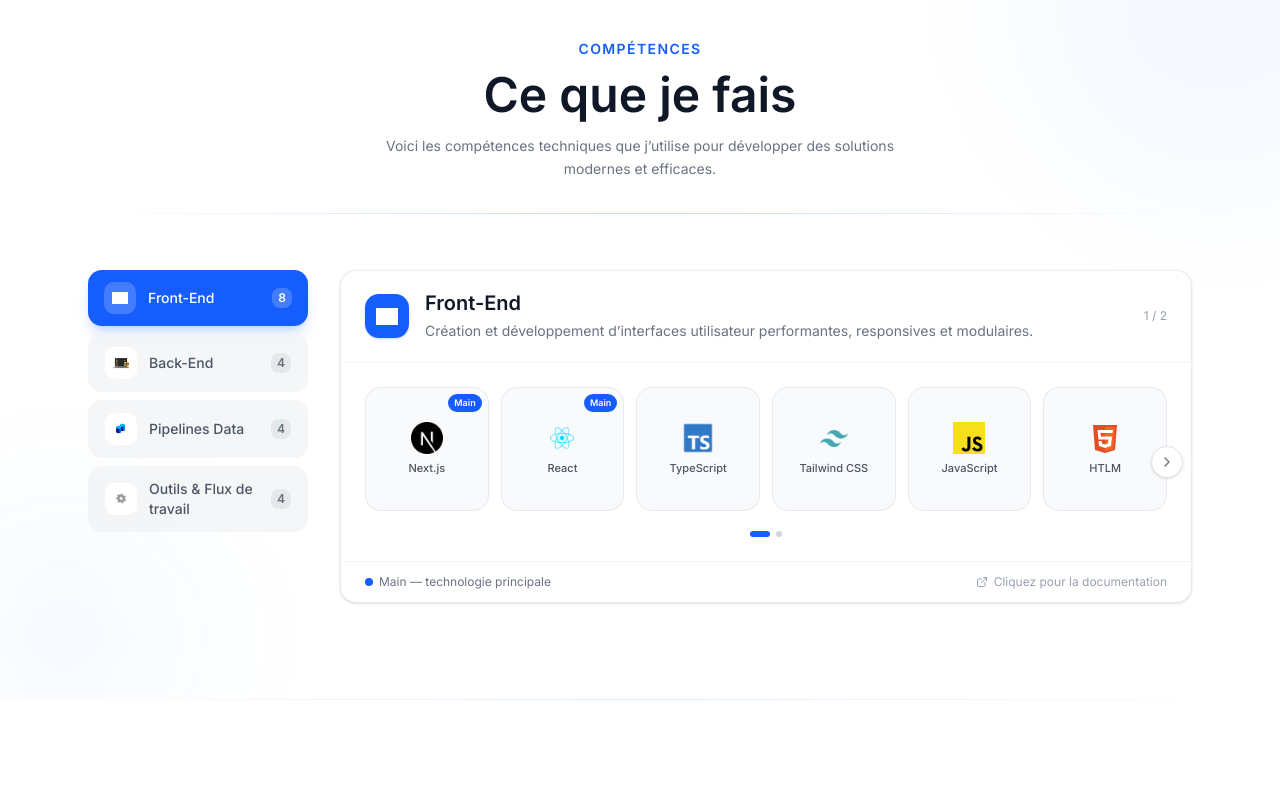
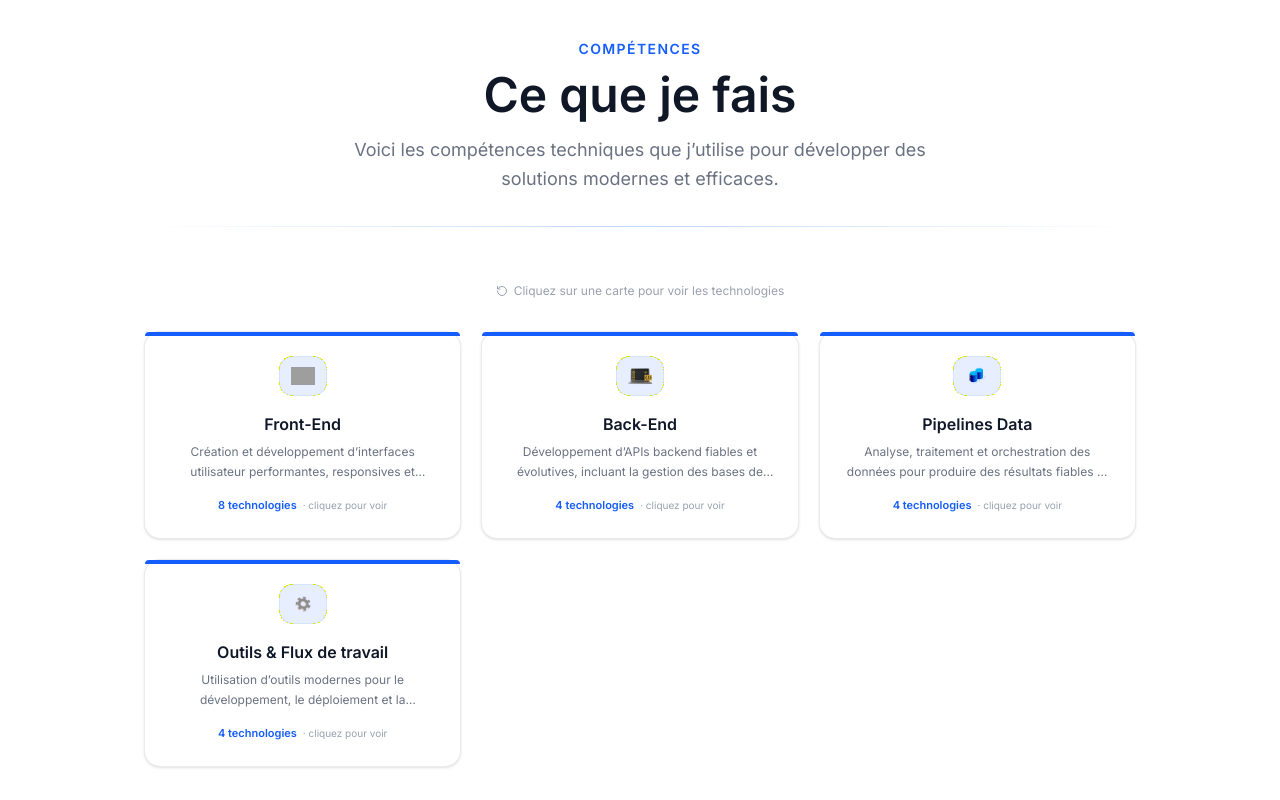
Before and after one commit to RYJramefison/Portfolio, a Next.js app: page / in a window 1280 px wide. Shown: the part 940-1740 px from the top of the page. Built offline with nearby package versions, Linux system fonts and the light colour scheme; no server answers; grey boxes are pictures that could not be loaded.

Commit message:
chore: update skill section

```diff
--- a/components/sections/AcademyStudentSection.tsx
+++ b/components/sections/AcademyStudentSection.tsx
@@ -45,7 +45,7 @@ export default function AcademyStudentSection() {
           <h2 className="text-4xl md:text-5xl font-bold text-gray-900 dark:text-gray-100 mb-4">
             {t.background.title}
           </h2>
-          <p className="text-gray-500 dark:text-gray-400 max-w-xl mx-auto text-sm leading-relaxed">
+          <p className="text-gray-500 dark:text-gray-400 max-w-xl mx-auto text-xs leading-relaxed">
             {t.background.description}
           </p>
           <div className="mt-8 h-px bg-gradient-to-r from-transparent via-blue-500/30 dark:via-blue-700/20 to-transparent" />
--- a/components/sections/SkillsSection.tsx
+++ b/components/sections/SkillsSection.tsx
@@ -1,63 +1,36 @@
 'use client'
 
-import { motion, AnimatePresence } from 'framer-motion'
-import { useEffect, useState } from 'react'
+import { motion } from 'framer-motion'
+import { useState } from 'react'
 import { useLang } from '@/app/providers/lang-provider'
 import { translations } from '@/app/i18n/translations'
 import Image from 'next/image'
-import { ChevronLeft, ChevronRight, ExternalLink } from 'lucide-react'
+import { ExternalLink, RotateCcw } from 'lucide-react'
 
 export default function SkillsSection() {
   const { lang } = useLang()
   const t = translations[lang].skills
 
-  const [activeIndex, setActiveIndex] = useState(0)
-  const [tabDirection, setTabDirection] = useState<1 | -1>(1)
-  const activeCategory = t.categories[activeIndex]
+  // Carte actuellement retournée
+  const [flipped, setFlipped] = useState<number | null>(null)
 
-  const ITEMS_PER_PAGE = 6
-  const [page, setPage] = useState(0)
-  const [pageDirection, setPageDirection] = useState<1 | -1>(1)
-
-  const totalPages = Math.ceil(activeCategory.skills.length / ITEMS_PER_PAGE)
-  const visibleSkills = activeCategory.skills.slice(
-    page * ITEMS_PER_PAGE,
-    page * ITEMS_PER_PAGE + ITEMS_PER_PAGE
-  )
-
-  useEffect(() => { setPage(0) }, [activeIndex])
-
-  const switchTab = (index: number) => {
-    if (index === activeIndex) return
-    setTabDirection(index > activeIndex ? 1 : -1)
-    setActiveIndex(index)
-  }
-
-  const pageVariants = {
-    initial: (d: number) => ({ opacity: 0, x: d > 0 ? 32 : -32 }),
-    animate: { opacity: 1, x: 0 },
-    exit:    (d: number) => ({ opacity: 0, x: d > 0 ? -32 : 32 }),
-  }
+  const toggle = (index: number) =>
+    setFlipped((prev) => (prev === index ? null : index))
 
   return (
     <section id="skills" className="relative py-24 bg-white dark:bg-gray-950 overflow-hidden">
 
-      {/* ── Ligne déco haut ── */}
       <div className="absolute top-0 inset-x-0 h-px bg-gradient-to-r from-transparent via-blue-300/30 dark:via-blue-700/20 to-transparent" />
 
-      {/* ── Cercle déco fond ── */}
-      <div className="absolute -top-32 -right-32 w-96 h-96 rounded-full bg-blue-600/[0.04] dark:bg-blue-500/[0.06] blur-3xl pointer-events-none" />
-      <div className="absolute -bottom-20 -left-20 w-72 h-72 rounded-full bg-blue-600/[0.03] dark:bg-blue-500/[0.04] blur-3xl pointer-events-none" />
-
-      <div className="relative max-w-6xl mx-auto px-6">
+      <div className="relative max-w-5xl mx-auto px-4">
 
         {/* ── Header ── */}
         <motion.div
+          className="text-center mb-14"
           initial={{ opacity: 0, y: 20 }}
           whileInView={{ opacity: 1, y: 0 }}
           viewport={{ once: true }}
           transition={{ duration: 0.6 }}
-          className="mb-14 text-center"
         >
           <span className="inline-block text-blue-600 dark:text-blue-400 font-semibold text-sm tracking-widest uppercase mb-3">
             {t.title}
@@ -65,252 +38,176 @@ export default function SkillsSection() {
           <h2 className="text-4xl md:text-5xl font-bold text-gray-900 dark:text-gray-100 mb-4">
             {t.subtitle}
           </h2>
-          <p className="text-gray-500 dark:text-gray-400 max-w-xl mx-auto text-sm leading-relaxed">
+          <p className="text-gray-500 dark:text-gray-400 max-w-xl mx-auto text-lg leading-relaxed">
             {t.description}
           </p>
           <div className="mt-8 h-px bg-gradient-to-r from-transparent via-blue-500/30 dark:via-blue-700/20 to-transparent" />
         </motion.div>
 
-        {/* ── Layout principal : sidebar + contenu ── */}
-        <div className="grid grid-cols-1 lg:grid-cols-[220px_1fr] gap-8 items-start">
+        {/* ── Hint ── */}
+        <motion.p
+          initial={{ opacity: 0 }}
+          whileInView={{ opacity: 1 }}
+          viewport={{ once: true }}
+          transition={{ delay: 0.3 }}
+          className="text-center text-xs text-gray-400 dark:text-gray-500 mb-8 flex items-center justify-center gap-1.5"
+        >
+          <RotateCcw className="w-3 h-3" />
+          Cliquez sur une carte pour voir les technologies
+        </motion.p>
 
-          {/* ── Sidebar : navigation catégories ── */}
-          <motion.div
-            initial={{ opacity: 0, x: -20 }}
-            whileInView={{ opacity: 1, x: 0 }}
-            viewport={{ once: true }}
-            transition={{ duration: 0.5, delay: 0.1 }}
-            className="flex lg:flex-col gap-2 flex-wrap lg:flex-nowrap"
-          >
-            {t.categories.map((cat, index) => {
-              const isActive = index === activeIndex
-              return (
-                <button
-                  key={cat.title}
-                  onClick={() => switchTab(index)}
-                  className={`
-                    group relative flex items-center gap-3 px-4 py-3 rounded-xl
-                    text-sm font-medium transition-all duration-200 text-left
-                    ${isActive
-                      ? 'bg-blue-600 text-white shadow-lg shadow-blue-600/20'
-                      : 'bg-gray-100/80 dark:bg-gray-800/50 text-gray-600 dark:text-gray-400 hover:bg-gray-200/80 dark:hover:bg-gray-800 hover:text-gray-900 dark:hover:text-gray-200 border border-transparent hover:border-gray-200 dark:hover:border-gray-700/50'
-                    }
-                  `}
-                >
-                  {/* Pill active animée */}
-                  {isActive && (
-                    <motion.span
-                      layoutId="skill-tab-bg"
-                      className="absolute inset-0 rounded-xl bg-blue-600 -z-10"
-                      transition={{ type: 'spring', stiffness: 300, damping: 30 }}
-                    />
-                  )}
-
-                  <span className={`relative flex-shrink-0 w-8 h-8 rounded-lg flex items-center justify-center transition-all duration-200
-                    ${isActive ? 'bg-white/20' : 'bg-white dark:bg-gray-700/60 group-hover:bg-white dark:group-hover:bg-gray-700'}`}
-                  >
-                    <Image
-                      src={cat.icon}
-                      alt={cat.title}
-                      width={16}
-                      height={16}
-                      className={isActive ? 'brightness-0 invert' : 'dark:brightness-0 dark:invert dark:opacity-70'}
-                    />
-                  </span>
-
-                  <span className="relative">{cat.title}</span>
-
-                  {/* Nombre de skills */}
-                  <span className={`relative ml-auto text-xs px-1.5 py-0.5 rounded-md font-semibold
-                    ${isActive ? 'bg-white/20 text-white' : 'bg-gray-200 dark:bg-gray-700 text-gray-500 dark:text-gray-400'}`}
-                  >
-                    {cat.skills.length}
-                  </span>
-                </button>
-              )
-            })}
-          </motion.div>
-
-          {/* ── Contenu catégorie active ── */}
-          <AnimatePresence mode="wait" custom={tabDirection}>
-            <motion.div
-              key={activeCategory.title}
-              custom={tabDirection}
-              initial={{ opacity: 0, x: tabDirection * 24 }}
-              animate={{ opacity: 1, x: 0 }}
-              exit={{ opacity: 0, x: tabDirection * -24 }}
-              transition={{ duration: 0.3, ease: 'easeInOut' }}
-              className="rounded-2xl border border-gray-200/80 dark:border-white/[0.06] bg-white dark:bg-gray-900 shadow-sm dark:shadow-black/30 overflow-hidden"
-            >
-              {/* ── En-tête de la carte ── */}
-              <div className="flex items-center gap-4 px-6 py-5 border-b border-gray-100 dark:border-white/[0.05]">
-                <div className="w-11 h-11 rounded-xl bg-blue-600 flex items-center justify-center flex-shrink-0 shadow-sm shadow-blue-600/20">
-                  <Image
-                    src={activeCategory.icon}
-                    alt={activeCategory.title}
-                    width={22}
-                    height={22}
-                    className="brightness-0 invert"
-                  />
-                </div>
-                <div className="min-w-0">
-                  <h3 className="text-xl font-bold text-gray-900 dark:text-gray-100 leading-tight">
-                    {activeCategory.title}
-                  </h3>
-                  <p className="text-sm text-gray-500 dark:text-gray-400 mt-1 leading-relaxed">
-                    {activeCategory.description}
-                  </p>
-                </div>
-                {/* Indicateur page */}
-                {totalPages > 1 && (
-                  <span className="ml-auto text-xs text-gray-400 dark:text-gray-500 flex-shrink-0">
-                    {page + 1} / {totalPages}
-                  </span>
-                )}
-              </div>
-
-              {/* ── Grille skills ── */}
-              <div className="relative p-6">
-
-                {/* Flèche gauche */}
-                {activeCategory.skills.length > ITEMS_PER_PAGE && page > 0 && (
-                  <button
-                    onClick={() => { setPageDirection(-1); setPage((p) => p - 1) }}
-                    className="absolute left-2 top-1/2 -translate-y-1/2 z-20 w-8 h-8 rounded-full bg-white dark:bg-gray-800 border border-gray-200 dark:border-gray-700 shadow-sm flex items-center justify-center text-gray-500 dark:text-gray-400 hover:border-blue-400 hover:text-blue-600 dark:hover:border-blue-500 dark:hover:text-blue-400 transition-all hover:scale-105"
-                  >
-                    <ChevronLeft className="h-4 w-4" />
-                  </button>
-                )}
-
-                {/* Flèche droite */}
-                {activeCategory.skills.length > ITEMS_PER_PAGE && page < totalPages - 1 && (
-                  <button
-                    onClick={() => { setPageDirection(1); setPage((p) => p + 1) }}
-                    className="absolute right-2 top-1/2 -translate-y-1/2 z-20 w-8 h-8 rounded-full bg-white dark:bg-gray-800 border border-gray-200 dark:border-gray-700 shadow-sm flex items-center justify-center text-gray-500 dark:text-gray-400 hover:border-blue-400 hover:text-blue-600 dark:hover:border-blue-500 dark:hover:text-blue-400 transition-all hover:scale-105"
-                  >
-                    <ChevronRight className="h-4 w-4" />
-                  </button>
-                )}
-
-                <AnimatePresence mode="wait" custom={pageDirection}>
-                  <motion.ul
-                    key={page}
-                    custom={pageDirection}
-                    variants={pageVariants}
-                    initial="initial"
-                    animate="animate"
-                    exit="exit"
-                    transition={{ duration: 0.28, ease: 'easeOut' }}
-                    className="grid grid-cols-3 sm:grid-cols-6 gap-3"
-                  >
-                    {visibleSkills.map((skill, i) => (
-                      <motion.li
-                        key={skill.name}
-                        initial={{ opacity: 0, y: 12 }}
-                        animate={{ opacity: 1, y: 0 }}
-                        transition={{ delay: i * 0.04, duration: 0.3 , type: 'spring', stiffness: 280, damping: 18 }}
-                        role="link"
-                        tabIndex={0}
-                        onClick={() => window.open(skill.documentation, '_blank')}
-                        onKeyDown={(e) => {
-                          if (e.key === 'Enter' || e.key === ' ') {
-                            e.preventDefault()
-                            window.open(skill.documentation, '_blank')
-                          }
-                        }}
-                        style={{ ['--skill-color' as any]: skill.color }}
-                        whileHover={{ y: -4, scale: 1.05 }}
-                        className="group relative aspect-square rounded-2xl cursor-pointer flex flex-col items-center justify-center gap-2 p-3 transition-all duration-300 bg-gray-50 dark:bg-gray-800/60 border border-gray-200/80 dark:border-white/[0.06] hover:border-[rgba(var(--skill-color),0.5)] hover:shadow-lg dark:hover:shadow-black/30 overflow-hidden"
-                      >
-                        {/* Fond couleur skill au hover */}
-                        <span
-                          className="absolute inset-0 opacity-0 group-hover:opacity-100 transition-opacity duration-400"
-                          style={{ background: `rgba(${skill.color}, 0.08)` }}
-                        />
-
-                        {/* Lueur */}
-                        <span className="pointer-events-none absolute inset-0 opacity-0 group-hover:opacity-100 transition-opacity duration-500">
-                          <span
-                            className="absolute -top-4 -left-4 w-16 h-16 rounded-full blur-2xl"
-                            style={{ background: `rgba(${skill.color}, 0.3)` }}
-                          />
-                        </span>
-
-                        {/* Icône */}
-                        <span className="relative z-10">
-                          <Image
-                            src={skill.icon}
-                            alt={skill.name}
-                            width={32}
-                            height={32}
-                            className="object-contain transition-all duration-300 group-hover:scale-110"
-                            style={{
-                              filter: `drop-shadow(0 0 8px rgba(${skill.color}, 0))`,
-                            }}
-                          />
-                        </span>
-
-                        {/* Nom */}
-                        <span className="relative z-10 text-[11px] font-medium text-gray-600 dark:text-gray-400 group-hover:text-gray-900 dark:group-hover:text-gray-100 transition-colors duration-200 text-center leading-tight">
-                          {skill.name}
-                        </span>
-
-                        {/* Badge Main */}
-                        {skill.primary && (
-                          <span
-                            className="absolute top-1.5 right-1.5 z-20 text-[9px] px-1.5 py-0.5 rounded-full font-bold bg-blue-600 text-white group-hover:scale-110 transition-transform duration-200"
-                            style={{}}
-                          >
-                            Main
-                          </span>
-                        )}
-
-                        {/* Lien externe discret */}
-                        <span className="absolute bottom-1.5 right-1.5 z-20 opacity-0 group-hover:opacity-60 transition-opacity duration-200">
-                          <ExternalLink className="w-2.5 h-2.5 text-gray-500 dark:text-gray-400" />
-                        </span>
-                      </motion.li>
-                    ))}
-                  </motion.ul>
-                </AnimatePresence>
-
-                {/* ── Dots pagination ── */}
-                {totalPages > 1 && (
-                  <div className="flex justify-center gap-1.5 mt-5">
-                    {Array.from({ length: totalPages }).map((_, i) => (
-                      <button
-                        key={i}
-                        onClick={() => { setPageDirection(i > page ? 1 : -1); setPage(i) }}
-                        className={`rounded-full transition-all duration-300 ${
-                          i === page
-                            ? 'w-5 h-1.5 bg-blue-600'
-                            : 'w-1.5 h-1.5 bg-gray-300 dark:bg-gray-600 hover:bg-gray-400 dark:hover:bg-gray-500'
-                        }`}
-                      />
-                    ))}
-                  </div>
-                )}
-              </div>
-
-              {/* ── Footer carte : légende ── */}
-              <div className="px-6 py-3 border-t border-gray-100 dark:border-white/[0.05] flex items-center gap-4">
-                <div className="flex items-center gap-1.5">
-                  <span className="w-2 h-2 rounded-full bg-blue-600 inline-block" />
-                  <span className="text-xs text-gray-500 dark:text-gray-400">
-                    Main — technologie principale
-                  </span>
-                </div>
-                <div className="flex items-center gap-1.5 ml-auto">
-                  <ExternalLink className="w-3 h-3 text-gray-400 dark:text-gray-500" />
-                  <span className="text-xs text-gray-400 dark:text-gray-500">
-                    Cliquez pour la documentation
-                  </span>
-                </div>
-              </div>
-            </motion.div>
-          </AnimatePresence>
+        {/* ── Grille de cards ── */}
+        <div className="grid grid-cols-1 sm:grid-cols-2 lg:grid-cols-3 gap-5">
+          {t.categories.map((category, index) => (
+            <FlipCard
+              key={category.title}
+              category={category}
+              index={index}
+              isFlipped={flipped === index}
+              onFlip={() => toggle(index)}
+            />
+          ))}
         </div>
       </div>
     </section>
   )
 }
+
+/* ================== FLIP CARD ================== */
+
+type Category = ReturnType<typeof translations['fr']['skills']['categories'][number] extends infer T ? () => T : never> extends () => infer R ? R : never
+
+interface FlipCardProps {
+  category: {
+    title: string
+    description: string
+    icon: string
+    skills: readonly {
+      name: string
+      icon: string
+      color: string
+      primary?: boolean
+      documentation: string
+    }[]
+  }
+  index: number
+  isFlipped: boolean
+  onFlip: () => void
+}
+
+function FlipCard({ category, index, isFlipped, onFlip }: FlipCardProps) {
+  return (
+    <motion.div
+      initial={{ opacity: 0, y: 24 }}
+      whileInView={{ opacity: 1, y: 0 }}
+      viewport={{ once: true }}
+      transition={{ duration: 0.45, delay: index * 0.07 }}
+      // Hauteur fixe nécessaire pour le flip 3D
+      className="relative h-52 cursor-pointer"
+      style={{ perspective: '1000px' }}
+      onClick={onFlip}
+    >
+      {/* Conteneur qui se retourne */}
+      <motion.div
+        animate={{ rotateY: isFlipped ? 180 : 0 }}
+        transition={{ duration: 0.55, ease: [0.4, 0, 0.2, 1] }}
+        className="relative w-full h-full"
+        style={{ transformStyle: 'preserve-3d' }}
+      >
+
+        {/* ── Face avant ── */}
+        <div
+          className="absolute inset-0 rounded-2xl border border-gray-200/80 dark:border-white/[0.07] bg-white dark:bg-gray-900 shadow-sm dark:shadow-black/20 flex flex-col items-center justify-center gap-4 p-6 group hover:border-blue-200/60 dark:hover:border-blue-700/30 hover:shadow-md transition-all duration-200"
+          style={{ backfaceVisibility: 'hidden' }}
+        >
+          {/* Bande bleue haut */}
+          <div className="absolute top-0 inset-x-0 h-1 bg-blue-600 rounded-t-2xl" />
+
+          {/* Icône */}
+          <div className="w-12 h-12 rounded-xl bg-blue-600/10 dark:bg-blue-500/10 border border-blue-200/50 dark:border-blue-500/20 flex items-center justify-center group-hover:scale-110 transition-transform duration-300">
+            <Image
+              src={category.icon}
+              alt={category.title}
+              width={24}
+              height={24}
+              className="object-contain dark:brightness-0 dark:invert dark:opacity-80"
+            />
+          </div>
+
+          {/* Titre + description */}
+          <div className="text-center space-y-1.5">
+            <h3 className="text-base font-bold text-gray-900 dark:text-gray-100">
+              {category.title}
+            </h3>
+            <p className=" text-gray-500 dark:text-gray-400 leading-relaxed line-clamp-2 text-xs">
+              {category.description}
+            </p>
+          </div>
+
+          {/* Nombre de techs + hint */}
+          <div className="flex items-center gap-1.5 mt-auto">
+            <span className="text-[11px] font-semibold text-blue-600 dark:text-blue-400">
+              {category.skills.length} technologie{category.skills.length > 1 ? 's' : ''}
+            </span>
+            <span className="text-[10px] text-gray-400 dark:text-gray-500">· cliquez pour voir</span>
+          </div>
+        </div>
+
+        {/* ── Face arrière ── */}
+        <div
+          className="absolute inset-0 rounded-2xl border border-blue-200/60 dark:border-blue-600/20 bg-white dark:bg-gray-900 shadow-md shadow-blue-600/[0.07] flex flex-col p-5 overflow-hidden"
+          style={{ backfaceVisibility: 'hidden', transform: 'rotateY(180deg)' }}
+        >
+          {/* Bande bleue haut */}
+          <div className="absolute top-0 inset-x-0 h-1 bg-blue-600 rounded-t-2xl" />
+
+          {/* Titre */}
+          <p className="text-xs font-bold text-blue-600 dark:text-blue-400 uppercase tracking-widest mb-3 mt-1">
+            {category.title}
+          </p>
+
+          {/* Grille de skills */}
+          <div className="flex-1 grid grid-cols-3 gap-2 overflow-hidden">
+            {category.skills.slice(0, 6).map((skill) => (
+              <a
+                key={skill.name}
+                href={skill.documentation}
+                target="_blank"
+                rel="noopener noreferrer"
+                onClick={(e) => e.stopPropagation()}
+                style={{ ['--skill-color' as any]: skill.color }}
+                className="group/skill relative flex flex-col items-center justify-center gap-1 p-2 rounded-xl bg-gray-50 dark:bg-gray-800/60 border border-gray-200/60 dark:border-white/[0.06] hover:border-[rgba(var(--skill-color),0.4)] hover:bg-[rgba(var(--skill-color),0.06)] transition-all duration-200"
+              >
+                <Image
+                  src={skill.icon}
+                  alt={skill.name}
+                  width={22}
+                  height={22}
+                  className="object-contain group-hover/skill:scale-110 transition-transform duration-200"
+                />
+                <span className="text-[9px] font-medium text-gray-600 dark:text-gray-400 text-center leading-tight truncate w-full text-center">
+                  {skill.name}
+                </span>
+                {skill.primary && (
+                  <span className="absolute top-1 right-1 w-1.5 h-1.5 rounded-full bg-blue-600" />
+                )}
+              </a>
+            ))}
+          </div>
+
+          {/* Légende + retour */}
+          <div className="flex items-center justify-between mt-2.5 pt-2 border-t border-gray-100 dark:border-white/[0.05]">
+            <div className="flex items-center gap-1">
+              <span className="w-1.5 h-1.5 rounded-full bg-blue-600 inline-block" />
+              <span className="text-[9px] text-gray-400 dark:text-gray-500">Principal</span>
+            </div>
+            <span className="text-[9px] text-gray-400 dark:text-gray-500 flex items-center gap-0.5">
+              <ExternalLink className="w-2.5 h-2.5" />
+              doc
+            </span>
+          </div>
+        </div>
+      </motion.div>
+    </motion.div>
+  )
+}
```
